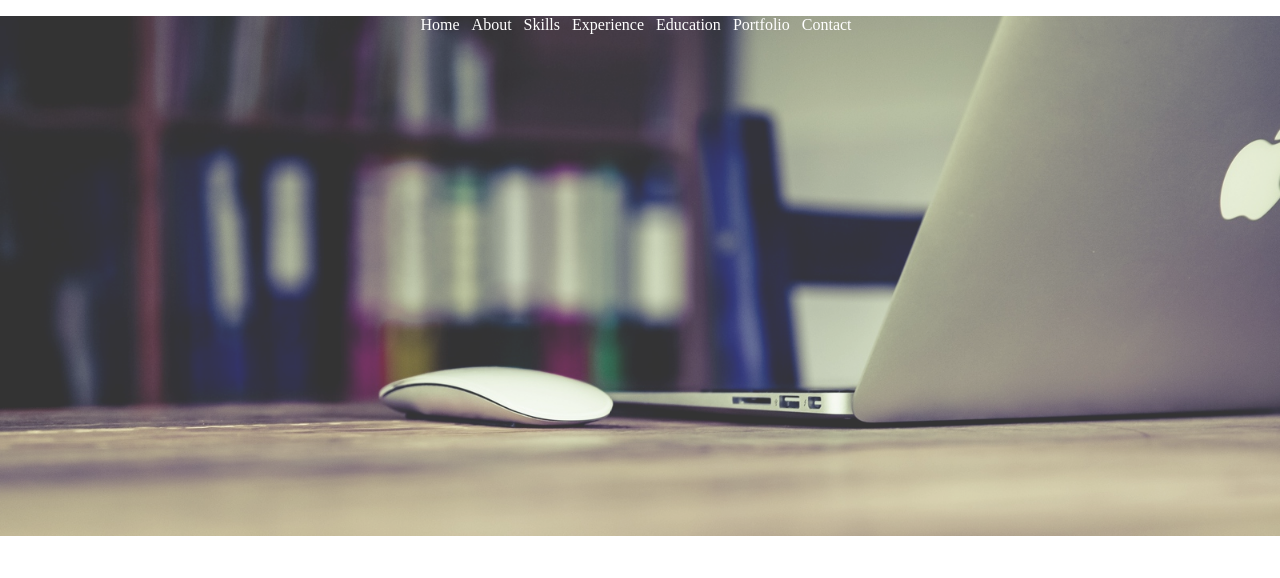
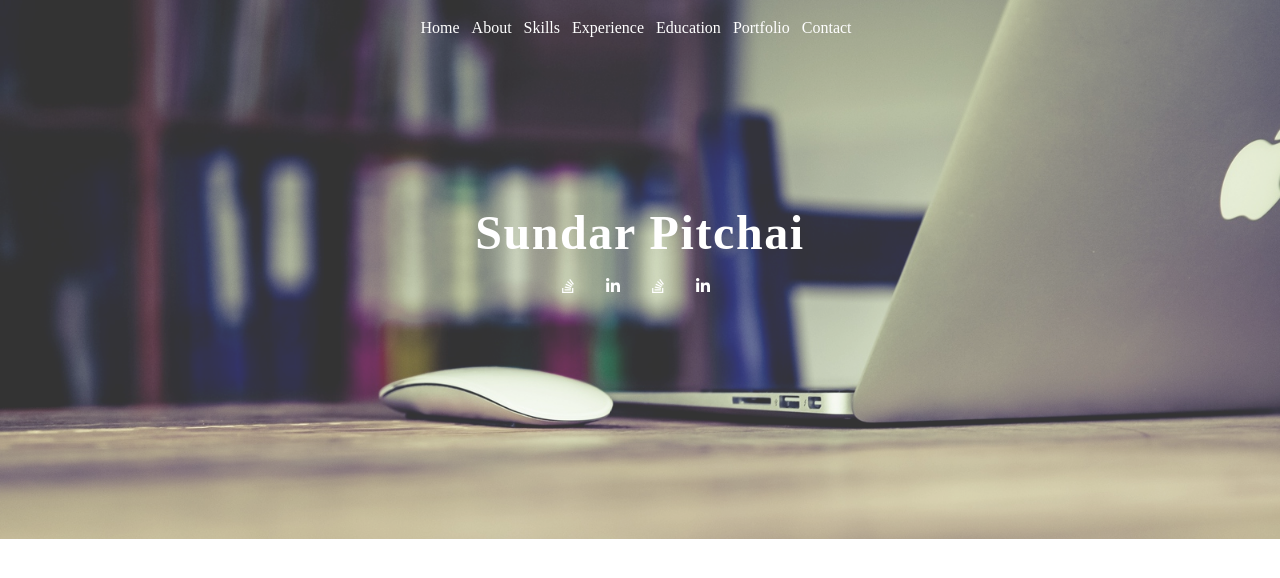
Before and after one commit to Sundarleo11/Structure-of-My-Resume, a plain HTML site: page index.html in a window 1280 px wide. Drawn offline with Linux system fonts and the light colour scheme.

Commit message:
added social-icons

```diff
--- a/index.html
+++ b/index.html
@@ -6,13 +6,15 @@
         Sundar Pitchai
     </title>
     <link rel="stylesheet" type="text/css" href="style.css">
+    <link rel="stylesheet" href="https://use.fontawesome.com/releases/v5.5.0/css/all.css" integrity="sha384-B4dIYHKNBt8Bc12p+WXckhzcICo0wtJAoU8YZTY5qE0Id1GSseTk6S+L3BlXeVIU" crossorigin="anonymous">
+    <link rel="stylesheet" href="https://cdnjs.cloudflare.com/ajax/libs/font-awesome/4.7.0/css/font-awesome.min.css">
 </head>
 
 <body>
 
     <header id="body-header">
         <nav>
-            <ul class="horizonatal-list text-center">
+            <ul class="horizontal-list text-center nav-manu">
                 <li><a href="#">Home</a></li>
                 <li><a href="#about">About</a></li>
                 <li><a href="#skills">Skills</a></li>
@@ -22,6 +24,40 @@
                 <li><a href="#contact">Contact</a></li>
             </ul>
         </nav>
+        <div id="name-social-container">
+            <div class="text-center">
+                <h1 id="my-name" >
+                    Sundar Pitchai
+                </h1>
+            </div>
+
+        <div>
+            <ul class="horizontal-list text-center social-icons">
+                <li>
+                    <a href="#">
+                        <i class="fab fa-stack-overflow"></i>
+                    </a>
+                </li>
+                <li>
+                    <a href="#">
+                        <i class="fab fa-linkedin-in"></i>
+                    </a>
+                </li>
+                <li>
+                    <a href="#">
+                        <i class="fab fa-stack-overflow"></i>
+                    </a>
+                </li>
+                <li>
+                    <a href="#">
+                        <i class="fab fa-linkedin-in"></i>
+                    </a>
+                </li>
+            </ul>
+
+
+        </div>
+    </div>
     </header>
     <main>
 
--- a/style.css
+++ b/style.css
@@ -11,6 +11,7 @@ body {
     background-size: cover;
     background-position: center;
     background-attachment: fixed;
+    padding-top: 1.2rem;
 }
 
 /* common text align */
@@ -20,23 +21,51 @@ body {
 
 /* Navation for horizonatal-list*/
 
-.horizonatal-list {
+.horizontal-list {
     list-style: none;
     padding-left: 0px;
+    margin: 0px;
 }
 
-.horizonatal-list li {
+.horizontal-list li {
     display: inline-block;
     padding: 0px 8px 8px 0px;
 }
 
-.horizonatal-list li a {
+.horizontal-list li a {
     text-decoration: none;
     color: white;
+
+}
+
+.nav-manu li a{
     transition: color 0.4s, border-bottom 4s;
 }
 
-.horizonatal-list li a:hover {
+.nav-manu li a:hover {
     color: lightgray;
     border-bottom: 1px solid white;
 }
+
+/* Name and scoial Icon*/
+#name-social-container{
+    margin: 20vh;
+}
+
+#my-name{
+    font-size: 3rem;
+    letter-spacing: 0.1rem;
+    color: white;
+    font-weight: 700;
+    margin-bottom: 0.5rem;
+}
+
+.social-icons li a i{
+    padding: 10px;
+    font-size: 1rem;
+    border-radius: 50%;
+}
+
+.social-icons li a i:hover{
+    box-shadow: 0px 0px 6px 4px rgba(230, 196, 196, 0.3);
+}
```
